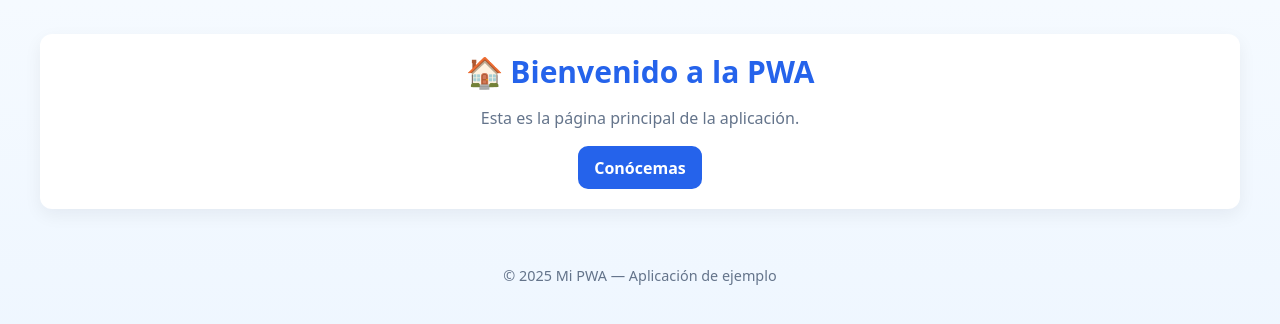
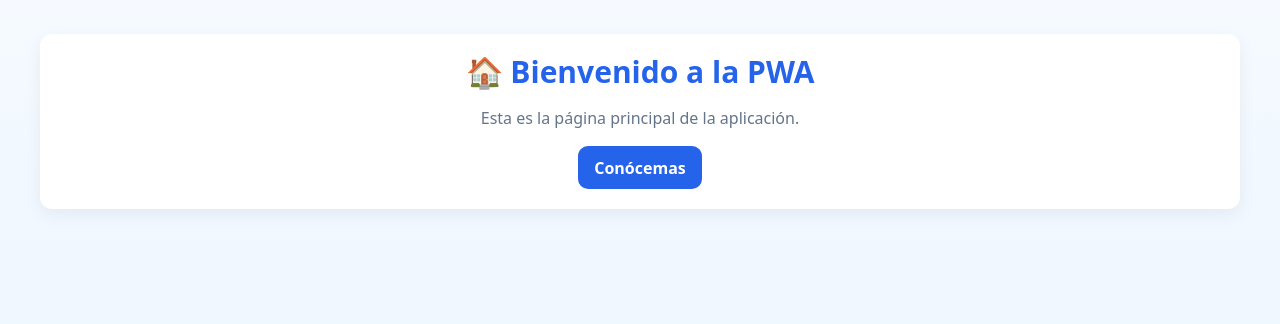
Before and after one commit to Irvesp-13/pwaApp, a plain HTML site: page index.html in a window 1280 px wide. Shown: the part 102-426 px from the top of the page. Drawn offline with nearby package versions, Linux system fonts and the light colour scheme.

Commit message:
[ADD] Se borraron los comentarios

```diff
--- a/index.html
+++ b/index.html
@@ -32,7 +32,6 @@
         </div>
     </main>
 
-    <footer class="site-footer">&copy; <span id="year"></span> Mi PWA — Aplicación de ejemplo</footer>
 
     <script src="./register.js"></script>
 </body>
--- a/register.js
+++ b/register.js
@@ -6,13 +6,11 @@ if ('serviceWorker' in navigator) {
     });
 }
 
-// Small utility: set current year in footer elements with id="year"
 (() => {
     try {
         const yearEls = document.querySelectorAll('#year');
         const y = new Date().getFullYear();
         yearEls.forEach(el => { el.textContent = y; });
     } catch (e) {
-        // ignore
     }
 })();
--- a/style.css
+++ b/style.css
@@ -8,7 +8,6 @@
     --shadow: 0 6px 18px rgba(15,23,42,0.06);
 }
 
-/* Reset / base */
 * { box-sizing: border-box; }
 html, body { height: 100%; }
 body {
@@ -20,7 +19,6 @@ body {
     -moz-osx-font-smoothing: grayscale;
 }
 
-/* Layout */
 .site-header, .site-footer { max-width: 1100px; margin: 0 auto; padding: 1rem; }
 .site-header { display:flex; align-items:center; justify-content:space-between; gap:1rem; }
 .brand { display:flex; align-items:center; gap:0.75rem; text-decoration:none; color:var(--text); }
@@ -28,29 +26,20 @@ body {
 .container { max-width: 980px; margin: 1.5rem auto; padding: 1rem; }
 .card { background: var(--card); border-radius:12px; padding:1.25rem; box-shadow: var(--shadow); }
 
-/* Typography */
 h1 { color: var(--primary); margin:0 0 0.5rem 0; }
 p { color: var(--muted); margin:0 0 1rem 0; }
 
-/* Navigation */
 .nav-links { display:flex; gap:1rem; align-items:center; }
 .link { text-decoration:none; color:var(--primary); font-weight:600; padding:0.35rem 0.45rem; border-radius:8px; }
 .link:hover { background: rgba(37,99,235,0.08); }
 
-/* Buttons */
 .btn { display:inline-block; background:var(--primary); color:white; padding:0.6rem 1rem; border-radius:10px; text-decoration:none; font-weight:600; }
 .btn.secondary { background:transparent; color:var(--primary); border:1px solid rgba(37,99,235,0.12); }
 
-/* Forms */
 input[type="text"], select, textarea { width:100%; padding:0.6rem; border-radius:8px; border:1px solid #e6eef8; background: #fbfdff; }
 
-/* Calendar specific */
 #calendar { max-width:900px; margin:1.5rem auto; }
 
-/* Footer */
-.site-footer { text-align:center; color:var(--muted); font-size:0.9rem; }
-
-/* Responsive */
 @media (max-width:640px) {
     .site-header { flex-direction:column; align-items:flex-start; }
     .container { padding:0.5rem; }
```
Also changed, not shown: form.html (+0 -5 lines), sw.js (+1 -11 lines).
